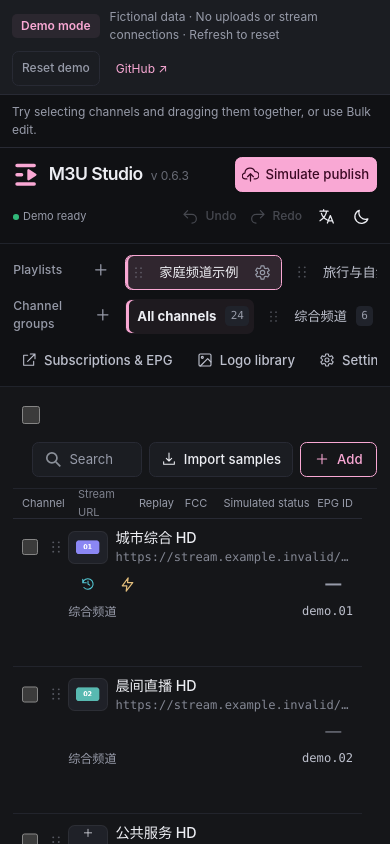
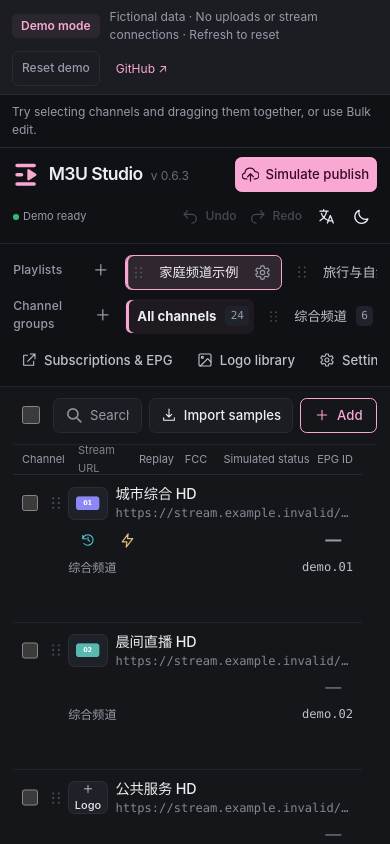
Before and after one commit to cachemiao/m3u-studio, a website: page docs/demo/index.html in a window 390 px wide. Drawn offline with Linux system fonts and the light colour scheme.

Commit message:
fix: align mobile select-all and search with WebKit layout coverage

```diff
--- a/app/static/styles/dialogs.css
+++ b/app/static/styles/dialogs.css
@@ -312,3 +312,13 @@ dialog.fixed-action-dialog > form > footer,
 .stream-copy-feedback { flex:none; font-family:var(--font-ui,inherit); font-size:11px; color:var(--accent-text); }
 .stream-copy-feedback:empty { display:none; }
 #appShell .stream.is-copy-error .stream-copy-feedback { color:var(--danger-text); }
+
+/* Keep the idle select-all control beside search/actions on small screens. */
+@media(max-width:880px) {
+ #appShell .toolbar { flex-direction:row; }
+ #appShell .toolbar .workspace-commandbar { flex:0 0 auto; width:auto; }
+ #appShell .toolbar .bulk-toolbar:not(.has-selection) { flex:0 0 auto; width:auto; padding-block:0; }
+ #appShell .toolbar .toolbar-controls,
+ :root[lang="en"] #appShell .toolbar .toolbar-controls { flex:1 1 0; justify-content:flex-end; }
+ #appShell .toolbar:has(.bulk-toolbar.has-selection) .workspace-commandbar { flex-basis:100%; width:100%; }
+}
--- a/docs/demo/assets/styles/dialogs.css
+++ b/docs/demo/assets/styles/dialogs.css
@@ -312,3 +312,13 @@ dialog.fixed-action-dialog > form > footer,
 .stream-copy-feedback { flex:none; font-family:var(--font-ui,inherit); font-size:11px; color:var(--accent-text); }
 .stream-copy-feedback:empty { display:none; }
 #appShell .stream.is-copy-error .stream-copy-feedback { color:var(--danger-text); }
+
+/* Keep the idle select-all control beside search/actions on small screens. */
+@media(max-width:880px) {
+ #appShell .toolbar { flex-direction:row; }
+ #appShell .toolbar .workspace-commandbar { flex:0 0 auto; width:auto; }
+ #appShell .toolbar .bulk-toolbar:not(.has-selection) { flex:0 0 auto; width:auto; padding-block:0; }
+ #appShell .toolbar .toolbar-controls,
+ :root[lang="en"] #appShell .toolbar .toolbar-controls { flex:1 1 0; justify-content:flex-end; }
+ #appShell .toolbar:has(.bulk-toolbar.has-selection) .workspace-commandbar { flex-basis:100%; width:100%; }
+}
```
Also changed, not shown: tests/browser/workspace.spec.cjs (+60 -0 lines), .github/workflows/ci.yml.
